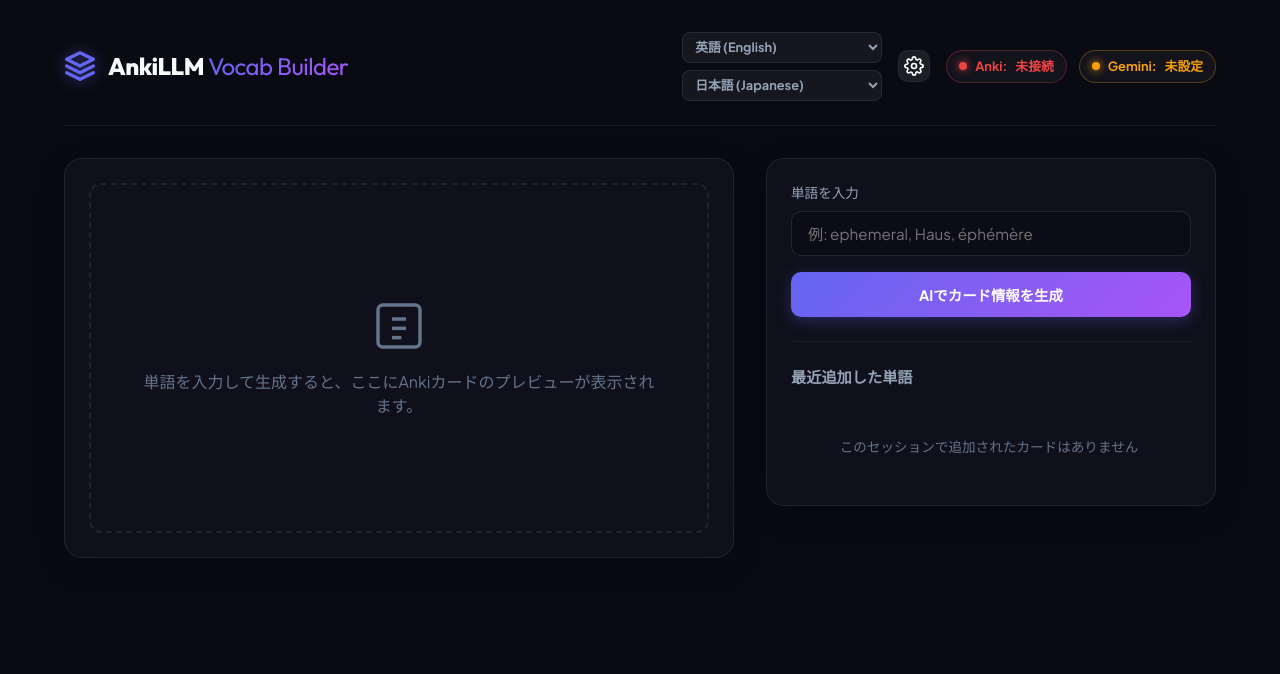
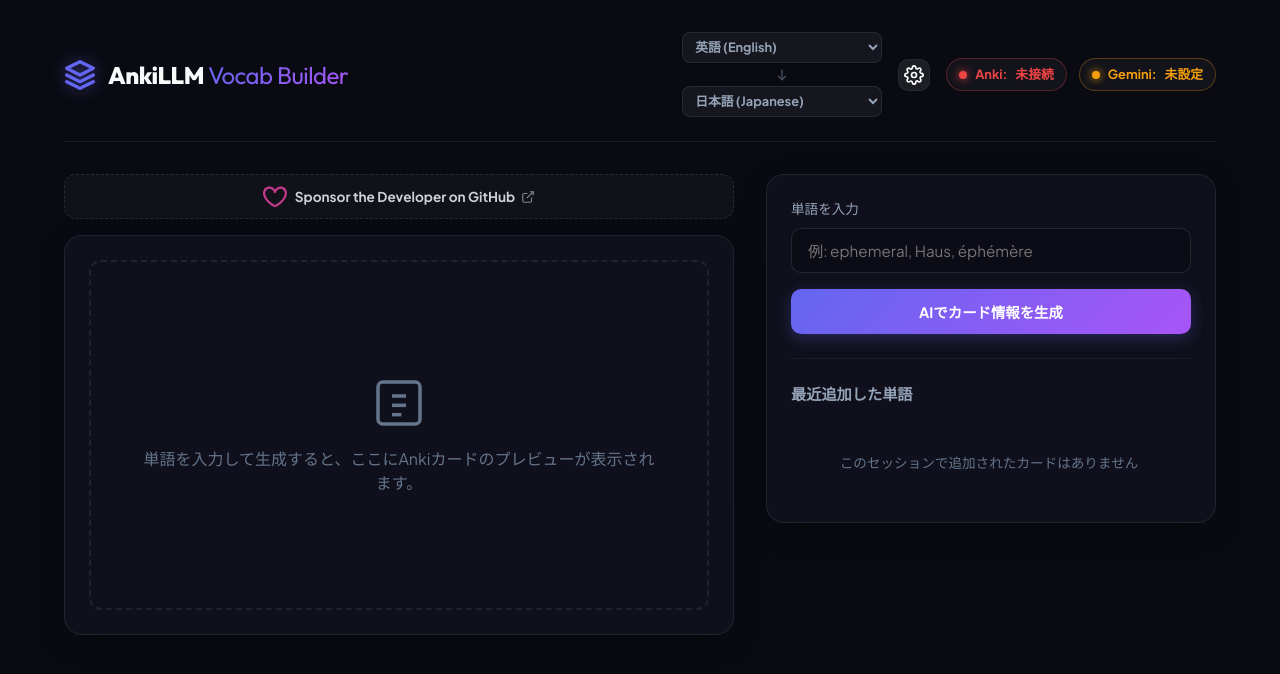
Before and after one commit to MICHICOM/SuguAnki, a website: page packages/frontend/public/index.html in a window 1280 px wide. Drawn offline with Linux system fonts and the light colour scheme.

Commit message:
Add patron button and  some changes

```diff
--- a/apps/windows/package.json
+++ b/apps/windows/package.json
@@ -3,7 +3,7 @@
   "version": "1.0.0",
   "description": "AnkiLLM Desktop App",
   "main": "main.js",
-  "author": "AnkiLLM Team",
+  "author": "MICHICOM",
   "scripts": {
     "start": "electron .",
     "build": "electron-builder"
--- a/packages/frontend/public/index.html
+++ b/packages/frontend/public/index.html
@@ -39,6 +39,12 @@
               <option value="Auto-detect">自動検出 (Auto)</option>
             </select>
           </div>
+          <div class="lang-arrow" style="display: flex; justify-content: center; align-items: center; color: var(--text-muted); opacity: 0.6; margin: -2px 0;">
+            <svg viewBox="0 0 24 24" width="14" height="14" fill="none" stroke="currentColor" stroke-width="2.5" stroke-linecap="round" stroke-linejoin="round">
+              <line x1="12" y1="4" x2="12" y2="20"></line>
+              <polyline points="18 14 12 20 6 14"></polyline>
+            </svg>
+          </div>
           <div class="app-lang-box">
             <select id="target-lang-select" class="app-lang-select" title="説明の言語 / Target Language">
               <option value="Japanese" selected>日本語 (Japanese)</option>
@@ -73,10 +79,30 @@
     </header>
 
     <main class="app-grid">
-      <!-- Left Panel: Card Previews & Actions -->
-      <section class="panel preview-panel">
+      <!-- Left Column Wrapper -->
+      <div style="display: flex; flex-direction: column; gap: 1rem; width: 100%; min-width: 0;">
+        <!-- GitHub Sponsors Banner -->
+        <div class="ad-container" style="margin-bottom: 0;">
+          <a href="https://github.com/sponsors/MICHICOM" class="ad-link sponsor-theme" target="_blank" title="GitHub Sponsors">
+            <div class="ad-content">
+              <svg height="24" viewBox="0 0 16 16" version="1.1" width="24" fill="#bf3989" style="margin-right: 8px;">
+                <path d="M4.25 2.5c-1.336 0-2.75 1.164-2.75 3 0 2.15 1.58 4.144 3.365 5.682A20.565 20.565 0 008 13.393a20.561 20.561 0 003.135-2.211C12.92 9.644 14.5 7.65 14.5 5.5c0-1.836-1.414-3-2.75-3-1.373 0-2.608.986-3.029 2.456a.75.75 0 01-1.442 0C6.858 3.486 5.623 2.5 4.25 2.5zM8 14.25l-.345.666-.002-.001-.006-.003-.018-.01a7.643 7.643 0 01-.31-.17 22.075 22.075 0 01-3.434-2.414C1.894 10.45 0 8.18 0 5.5 0 2.336 2.086 1 4.25 1 5.797 1 7.153 1.802 8 3.02 8.847 1.802 10.203 1 11.75 1 13.914 1 16 2.336 16 5.5c0 2.68-1.894 4.95-3.885 6.815a22.08 22.08 0 01-3.744 2.584l-.018.01-.006.003h-.002L8 14.25z"></path>
+              </svg>
+              <p style="color: #c9d1d9; font-weight: 600; display: flex; align-items: center; gap: 6px;">
+                Sponsor the Developer on GitHub
+                <svg viewBox="0 0 24 24" fill="none" stroke="currentColor" stroke-width="2" style="width: 14px; height: 14px; opacity: 0.6;">
+                  <path d="M18 13v6a2 2 0 01-2 2H5a2 2 0 01-2-2V8a2 2 0 012-2h6"></path>
+                  <polyline points="15 3 21 3 21 9"></polyline>
+                  <line x1="10" y1="14" x2="21" y2="3"></line>
+                </svg>
+              </p>
+            </div>
+          </a>
+        </div>
 
-        <div id="preview-placeholder" class="preview-placeholder">
+        <!-- Left Panel: Card Previews & Actions -->
+        <section class="panel preview-panel" style="flex: 1;">
+          <div id="preview-placeholder" class="preview-placeholder">
           <div class="placeholder-content">
             <svg viewBox="0 0 24 24" fill="none" stroke="currentColor" stroke-width="1.5" class="placeholder-icon">
               <rect x="3" y="3" width="18" height="18" rx="2" ry="2"></rect>
@@ -172,7 +198,8 @@
             </button>
           </div>
         </div>
-      </section>
+        </section>
+      </div>
 
       <!-- Right Panel: Input and configuration -->
       <section class="panel control-panel">
--- a/packages/frontend/public/style.css
+++ b/packages/frontend/public/style.css
@@ -249,6 +249,55 @@ html, body {
 .panel-section:not(:last-child) {
   border-bottom: 1px solid rgba(255, 255, 255, 0.05);
   padding-bottom: 1.5rem;
+}
+
+/* Ad Banner Styles */
+.ad-container {
+  width: 100%;
+  margin-bottom: 0.5rem;
+}
+
+.ad-link {
+  display: block;
+  text-decoration: none;
+  background: rgba(255, 255, 255, 0.03);
+  border: 1px dashed rgba(255, 255, 255, 0.1);
+  border-radius: 12px;
+  padding: 0.6rem 1rem;
+  transition: all 0.3s ease;
+  position: relative;
+  overflow: hidden;
+}
+
+.ad-link:hover {
+  background: rgba(255, 255, 255, 0.08);
+  border-color: var(--accent-primary);
+}
+
+.ad-content {
+  display: flex;
+  align-items: center;
+  justify-content: center;
+  min-height: 24px;
+}
+
+.ad-content p {
+  color: var(--text-muted);
+  font-size: 0.85rem;
+  margin: 0;
+  text-align: center;
+}
+
+.ad-label {
+  position: absolute;
+  top: 6px;
+  right: 6px;
+  background: rgba(0, 0, 0, 0.5);
+  color: var(--text-muted);
+  font-size: 0.6rem;
+  padding: 2px 6px;
+  border-radius: 4px;
+  font-weight: 700;
 }
 
 /* Inputs & Forms */
```
Also changed, not shown: apps/windows/main.js (+9 -1 lines), README.md.
